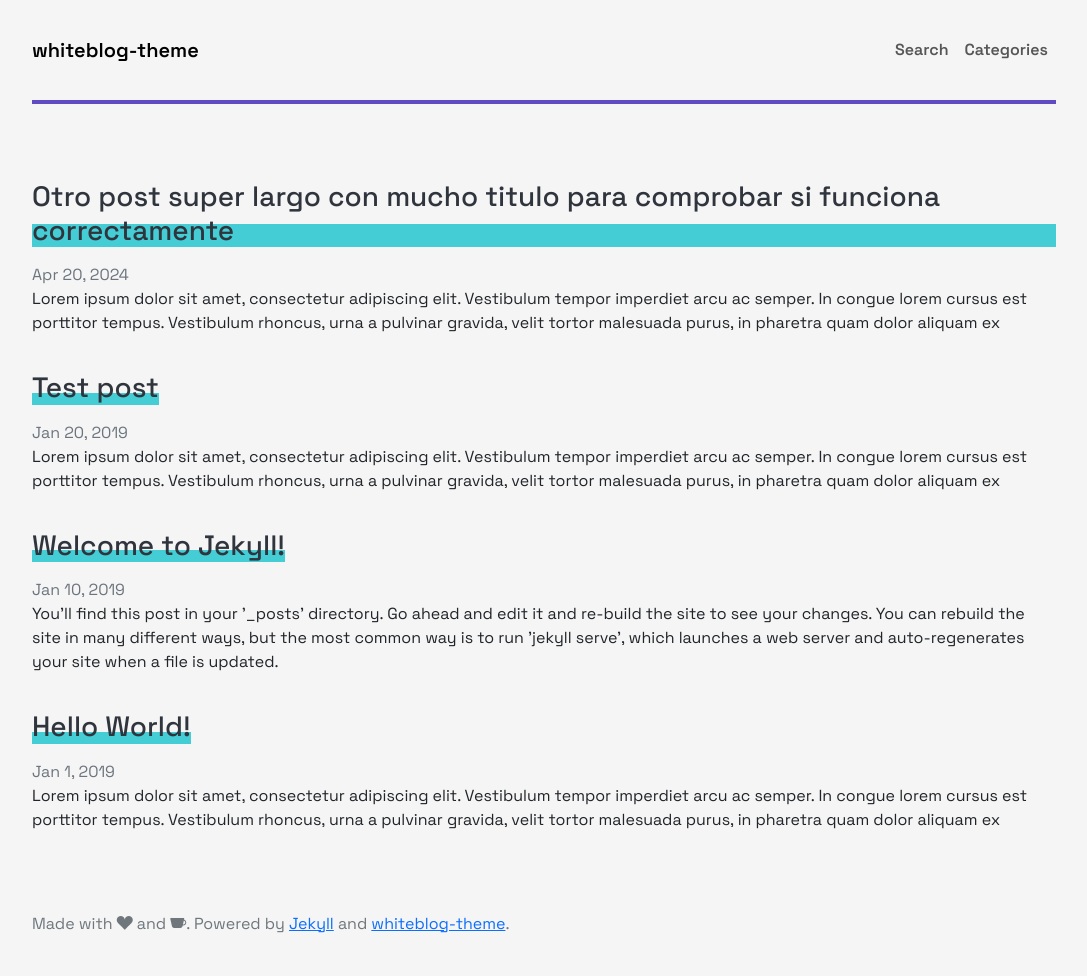
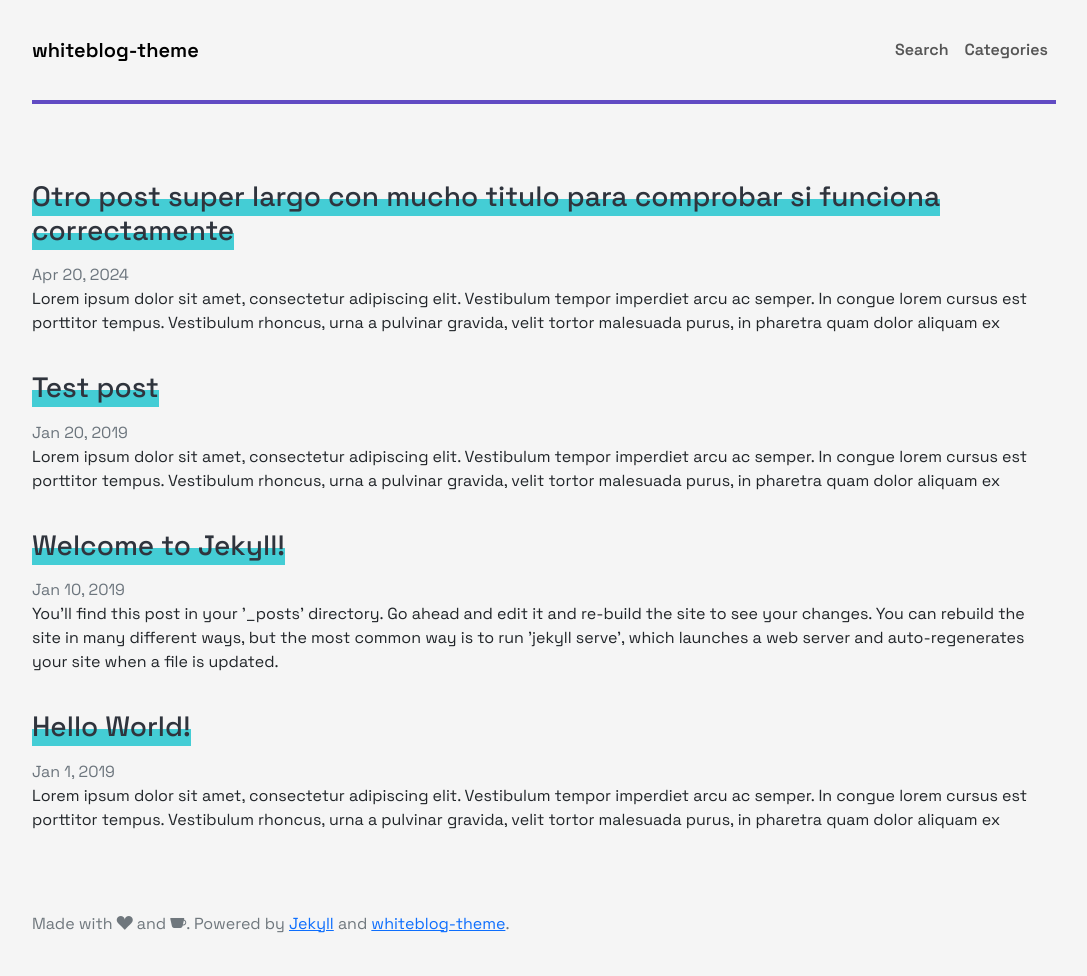
Before and after one commit to vmsilvamolina/whiteblog-theme, a Jekyll site: the page built from index.html, in a window 1280 px wide. Shown: the whole page, without its empty margins (96-1183 px from the left). Built offline with Jekyll 4.4.1, drawn with Linux system fonts in a browser that asks for light colours.

Commit message:
fix: post title underline effect

```diff
--- a/_layouts/home.html
+++ b/_layouts/home.html
@@ -11,8 +11,8 @@ layout: default
       {% assign date_format = "%b %-d, %Y" %}
       {% for post in posts %}
         <li class="py-2">
-          <h1 class="mt-1 mb-3 h3 title-post-resume underline">
-            <a class="title-link" href="{{ post.url | relative_url }}">{{ post.title | escape }}</a>
+          <h1 class="mt-1 mb-3 h3 title-post-resume">
+            <a class="title-link" href="{{ post.url | relative_url }}"><span class="nuevo">{{ post.title | escape }}</span></a>
           </h1>
 
           <span class="text-secondary">{{ post.date | date: date_format }}</span>
--- a/_layouts/page.html
+++ b/_layouts/page.html
@@ -4,7 +4,9 @@ layout: default
 <article>
 
   <header>
-    <h1 class="underline">{{ page.title }}</h1>
+    <h1>
+      <span class="nuevo">{{ page.title }}</span>
+    </h1>
   </header>
 
   <div id="content">
--- a/_layouts/post.html
+++ b/_layouts/post.html
@@ -19,7 +19,9 @@ layout: default
   </div>
 
   <header>
-    <h1 class="underline">{{ page.title | escape }}</h1>
+    <h1 class="h2">
+      <span class="nuevo">{{ page.title | escape }}</span>
+    </h1>
     <p class="text-secondary">
       <i class="fa fa-calendar-alt"></i><span style="display:inline-block; width: 3px;"></span>
       <time datetime="{{ page.date | date_to_xmlschema }}" itemprop="datePublished">
--- a/_sass/whiteblog-theme/_layout.scss
+++ b/_sass/whiteblog-theme/_layout.scss
@@ -202,7 +202,11 @@ a.badge {
 .underline {
   font-family: "Space Grotesk";
   display: table;
-  background: linear-gradient(180deg,rgba(255,255,255,0) 65%, $secondColor 8px);
+  // background-image: linear-gradient(180deg,rgba(255,255,255,0) 65%, $secondColor 8px);
+  background-image: linear-gradient(to bottom, transparent 50%, $secondColor 50%);
+  -webkit-box-decoration-break: clone;
+  -o-box-decoration-break: clone;
+  box-decoration-break: clone;
   transition: all 0.3s linear;
   position: relative;
   &::before {
@@ -223,3 +227,16 @@ a.badge {
   }
 
 }
+
+.nuevo {
+  text-decoration: none;
+  box-shadow: inset 0 -15px 0 $secondColor, 0 2px 0 $secondColor;
+  transition: box-shadow .3s;
+  color: inherit;
+  overflow: hidden;
+  // font-size: 2rem;
+}
+
+.nuevo:hover {
+  box-shadow: inset 0 -45px 0 $secondColor, 0 5px 0 $secondColor;
+}
```
